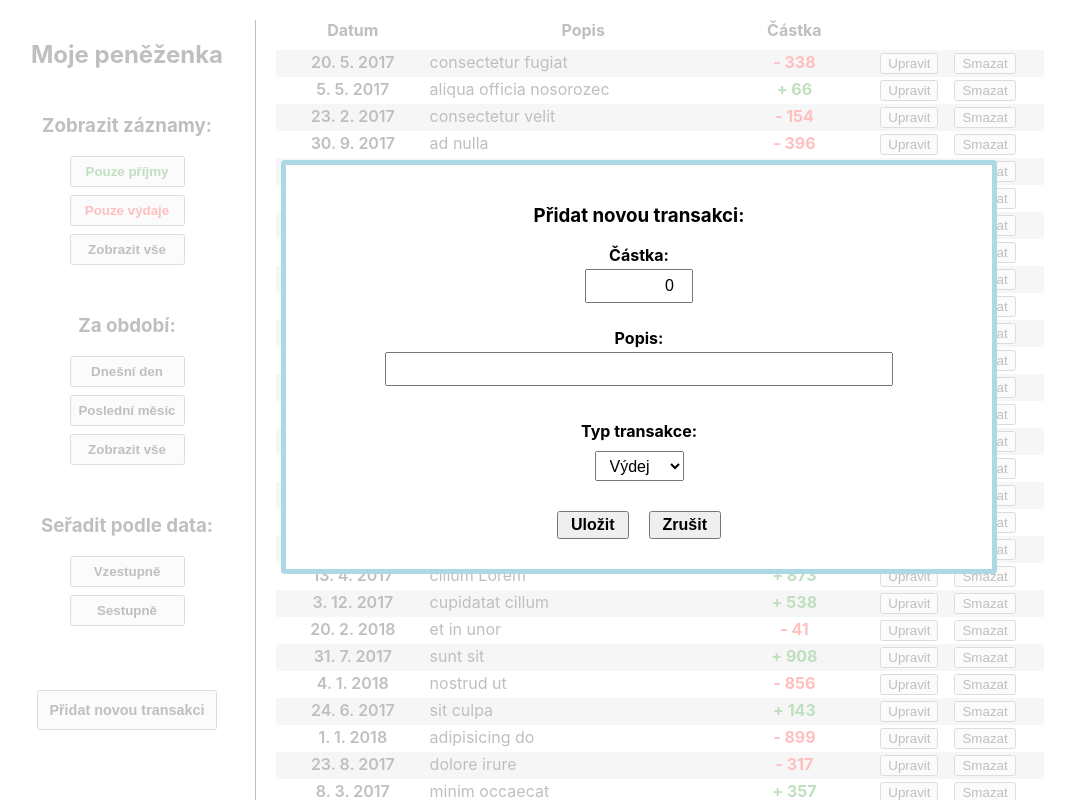
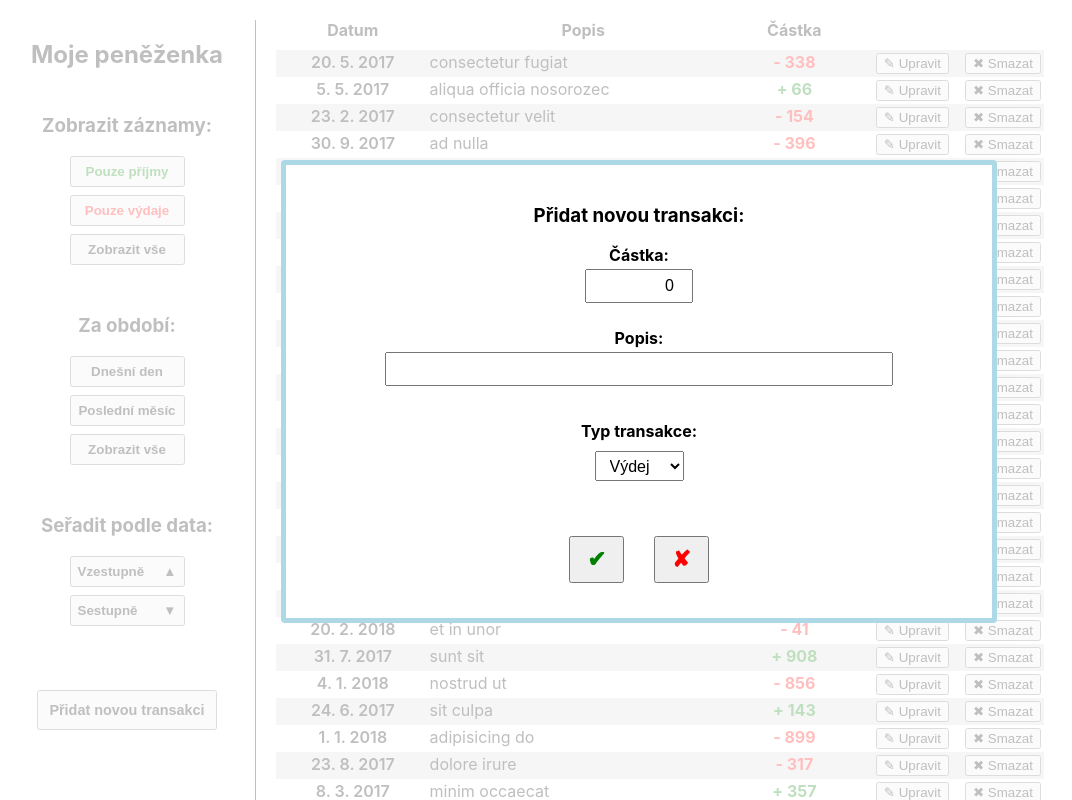
Before and after one commit to trohat/my_transactions, a React (Create React App) app: page /transactions in a window 1280 px wide. Both pictures are taken after a click on the button "Přidat novou transakci". Shown: the top 800 px of the page, without its empty margins (1-1073 px from the left). Built offline with nearby package versions, Linux system fonts and the light colour scheme; data requests are answered from the project's data file.

Commit message:
Icons added

```diff
--- a/src/pages/transactions/AddTransactionForm.js
+++ b/src/pages/transactions/AddTransactionForm.js
@@ -4,7 +4,8 @@ import {
   NumberInput,
   TextInput,
   StyledSelect,
-  StyledModalButton
+  OkButton,
+  CancelButton
 } from "./transactionstyles";
 
 const AddTransactionForm = ({
@@ -16,7 +17,7 @@ const AddTransactionForm = ({
 }) => {
   return (
     <FormWrapper>
-      <h3>{adding ? "Přidat novou transakci:" : "Upravit transakci:"}</h3>
+      <h3>{adding ? "Přidat novou transakci:" : "Editovat transakci:"}</h3>
       <label htmlFor="value">Částka: </label>
       <NumberInput
         type="number"
@@ -38,8 +39,8 @@ const AddTransactionForm = ({
         <option value="income">Příjem</option>
         <option value="expense">Výdej</option>
       </StyledSelect>
-      <StyledModalButton onClick={handleSubmit}>Uložit</StyledModalButton>
-      <StyledModalButton onClick={closeModal}>Zrušit</StyledModalButton>
+      <OkButton onClick={handleSubmit}>{"\u2714"}</OkButton>
+      <CancelButton onClick={closeModal}>{"\u2718"}</CancelButton>
     </FormWrapper>
   );
 };
--- a/src/pages/transactions/Record.js
+++ b/src/pages/transactions/Record.js
@@ -26,8 +26,12 @@ const Record = ({
         <MinusAmountCol>- {value}</MinusAmountCol>
       )}
       <ButtonCol>
-        <EditButton onClick={() => editTransaction(id)}>Upravit</EditButton>
-        <DelButton onClick={() => deleteTransaction(id)}>Smazat</DelButton>
+        <EditButton onClick={() => editTransaction(id)}>
+          {"\u270E"} Upravit
+        </EditButton>
+        <DelButton onClick={() => deleteTransaction(id)}>
+          {"\u2716"} Smazat
+        </DelButton>
       </ButtonCol>
     </RecordDiv>
   );
--- a/src/pages/transactions/TransactionMenu.js
+++ b/src/pages/transactions/TransactionMenu.js
@@ -4,7 +4,8 @@ import {
   AddButton,
   IncomeButton,
   ExpenseButton,
-  StyledButton
+  StyledButton,
+  SortingButton
 } from "./transactionstyles";
 import { getDayBoundaries, getMonthBoundaries } from "../../util/helpers";
 
@@ -68,14 +69,16 @@ class TransactionMenu extends React.Component {
         <h3>Seřadit podle data:</h3>
         <ul>
           <li>
-            <StyledButton onClick={() => this.props.sortTransactions("asc")}>
-              Vzestupně
-            </StyledButton>
+            <SortingButton onClick={() => this.props.sortTransactions("asc")}>
+              <span>Vzestupně</span>
+              <span>{"\u25B2"}</span>
+            </SortingButton>
           </li>
           <li>
-            <StyledButton onClick={() => this.props.sortTransactions("desc")}>
-              Sestupně
-            </StyledButton>
+            <SortingButton onClick={() => this.props.sortTransactions("desc")}>
+              <span>Sestupně</span>
+              <span>{"\u25BC"}</span>
+            </SortingButton>
           </li>
         </ul>
         <AddButton onClick={this.props.addTransaction}>
--- a/src/pages/transactions/transactionstyles.js
+++ b/src/pages/transactions/transactionstyles.js
@@ -49,6 +49,11 @@ export const IncomeButton = styled(StyledButton)`
 
 export const ExpenseButton = styled(StyledButton)`
   color: ${minusColor};
+`;
+
+export const SortingButton = styled(StyledButton)`
+  display: inline-flex;
+  justify-content: space-between;
 `;
 
 export const Table = styled.div`
@@ -114,17 +119,19 @@ export const MinusAmountCol = styled(AmountCol)`
 
 export const ButtonCol = styled(InlineDiv)`
   width: 25%;
-  text-align: center;
-
-  button {
-    margin-left: 8px;
-    margin-right: 8px;
-  }
+  text-align: right;
 `;
 
-export const EditButton = styled.button``;
+export const RecordButton = styled.button`
+  margin-left: 8px;
+  margin-right: 8px;
+`;
 
-export const DelButton = styled.button``;
+export const EditButton = styled(RecordButton)``;
+
+export const DelButton = styled(RecordButton)`
+  margin-right: 3px;
+`;
 
 export const FormWrapper = styled.div`
   font-size: 1em;
@@ -155,16 +162,24 @@ export const StyledSelect = styled.select`
   height: 30px;
   padding-left: 10px;
   padding-right: 10px;
-  margin: 10px auto 20px auto;
+  margin: 10px auto 40px auto;
   font-weight: normal;
   font-size: inherit;
 `;
 
 export const StyledModalButton = styled.button`
-  padding: 3px 12px;
-  margin: 10px;
-  font-size: inherit;
-  font-weight: inherit;
+  padding: 8px 16px;
+  margin: 15px;
+  font-size: 1.4em;
+  font-weight: bold;
+`;
+
+export const OkButton = styled(StyledModalButton)`
+  color: green;
+`;
+
+export const CancelButton = styled(StyledModalButton)`
+  color: red;
 `;
 
 export const modalStyles = {
```
